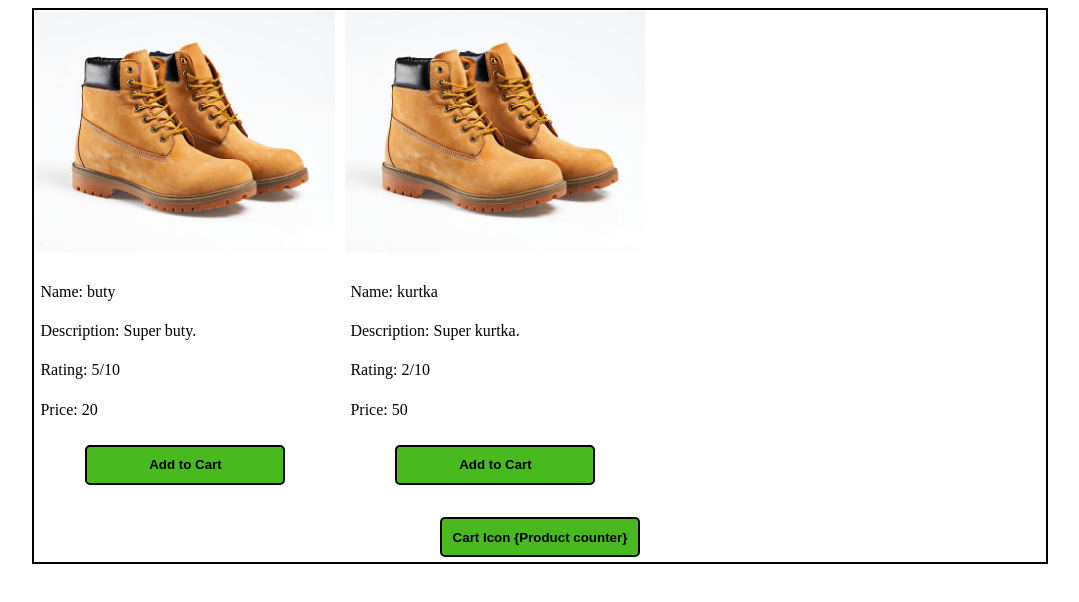
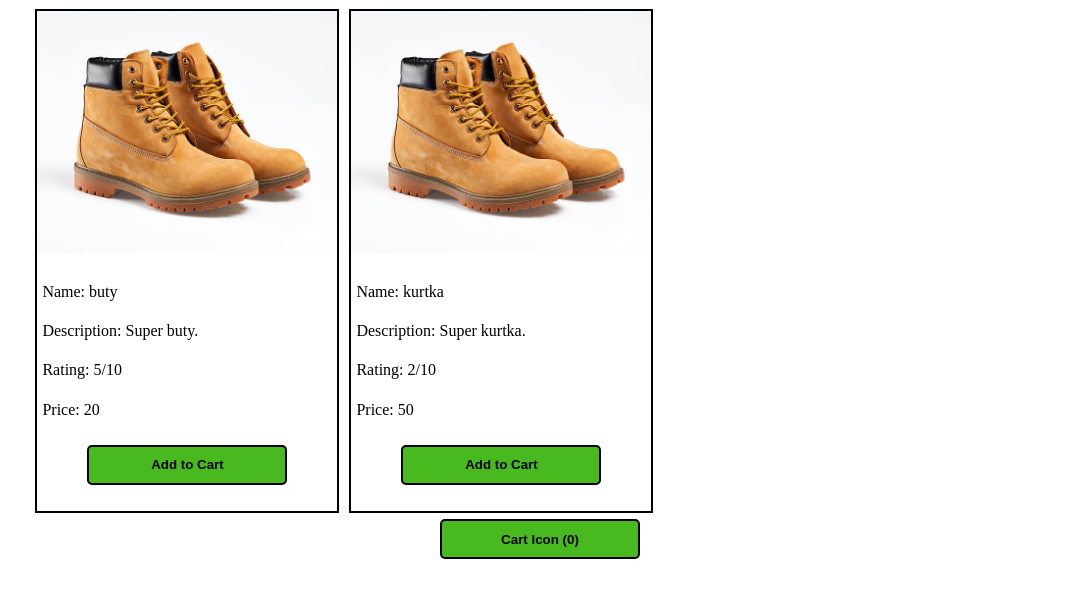
Before and after one commit to Rukasu96/Cart, a plain HTML site: page index.html in a window 1280 px wide. Shown: the whole page, without its empty margins (100-1179 px from the left). Drawn offline with Linux system fonts and the light colour scheme.

Commit message:
Update cart quantity on page

```diff
--- a/Data/cart.js
+++ b/Data/cart.js
@@ -1,23 +1,52 @@
 export default class Cart {
-  cartItems = [];
+  cartItems;
+  cartQuantity = 0;
   #localStorageKey = "cart";
+
+  constructor(){
+    this.#loadFromStorage();
+  }
+
+  #loadFromStorage() {
+    this.cartItems = JSON.parse(localStorage.getItem(this.#localStorageKey));
+
+    if(!this.cartItems) {
+      this.cartItems = [{
+        productId: 12,
+        quantity: 1,
+      }];
+    }
+  }
 
   saveToStorage(){
     localStorage.setItem(this.#localStorageKey, JSON.stringify(this.cartItems));
   }
 
-  addToCart(Product) {
-    this.cartItems.push({
-      product: Product,
-      quanity: 1,
+  addToCart(productId) {
+    let matchingItem;
+
+    this.cartItems.forEach((cartItem) => {
+      if(productId === cartItem.productId){
+        matchingItem = cartItem;
+      }
     })
 
+    if(matchingItem){
+      matchingItem.quantity++;
+    }else {
+      this.cartItems.push({
+        productId: productId,
+        quantity: 1,
+      });
+    };
+
     this.saveToStorage();
-    console.log(`${Product} dodany`);
-
   }
 
   removeFromCart(Product) {
+  }
+
+  #updateQuantity(){
 
   }
 }
--- a/Data/product.js
+++ b/Data/product.js
@@ -1,11 +1,13 @@
 export default class Product {
+  id;
   name;
   description;
   rating;
   price;
   thumbnail;
 
-  constructor(name, description, rating, price) {
+  constructor(id, name, description, rating, price) {
+    this.id = id;
     this.name = name;
     this.description = description;
     this.rating = rating;
--- a/Data/products.js
+++ b/Data/products.js
@@ -3,6 +3,6 @@ import Product from '../Data/product.js';
 export let products = [];
 
 products = [
-  new Product("buty","Super buty", "5/10", "20"),
-  new Product("kurtka","Super kurtka", "2/10", "50"),
+  new Product("12345", "buty","Super buty", "5/10", "20"),
+  new Product("123456", "kurtka","Super kurtka", "2/10", "50"),
 ]
--- a/index.html
+++ b/index.html
@@ -7,10 +7,9 @@
   <body>
     <div class="Container">
       <div class="ContainerProductCards jsProductsContainer">
-
       </div>
-      <span class="ContainerCartButton">
-        <button class="CartButton">Cart Icon {Product counter}</button>
+      <span class="ContainerCartButton jsCartQuantityButton">
+        <button class="CartButton">Cart Icon</button>
       </span>
     </div>
 
--- a/scripts/shop.js
+++ b/scripts/shop.js
@@ -30,11 +30,35 @@ function renderProducts() {
         </span>
       </div>
       <span class="ProductCardButtonContainer">
-        <button class="ProductCardButton">Add to Cart</button>
+        <button class="ProductCardButton jsAddToCartButton" data-product-id = "${product.id}">Add to Cart</button>
       </span>
     </div>
     `
   } )
 
   document.querySelector('.jsProductsContainer').innerHTML = productsHTML;
+
+  document.querySelectorAll('.jsAddToCartButton').forEach((button) => {
+    button.addEventListener('click', () => {
+      const productId = button.dataset.productId;
+      cart.addToCart(productId);
+      updateCartQuantity();
+    });
+  });
+
+  updateCartQuantity();
 }
+
+function updateCartQuantity(){
+  let cartQuantity = 0;
+    cart.cartItems.forEach((cartItem) => {
+      cartQuantity += cartItem.quantity;
+    })
+
+  let cartQuantityHTML =
+    `
+    <button class="CartButton">Cart Icon (${cart.cartQuantity})</button>
+    `;
+
+  document.querySelector('.jsCartQuantityButton').innerHTML = cartQuantityHTML;
+}
--- a/style.css
+++ b/style.css
@@ -7,7 +7,7 @@ body {
 .Container {
   display: flex;
   flex-direction: column;
-  border: 2px solid;
+  //border: 2px solid;
   width: 80%;
   height: 80%;
 }
@@ -25,7 +25,7 @@ body {
 
 .ProductCardContainer {
   display: flex;
-  flex-direction: column;x
+  flex-direction: column;
   border: 2px solid;
   width: 300px;
   height: 500px;
```
